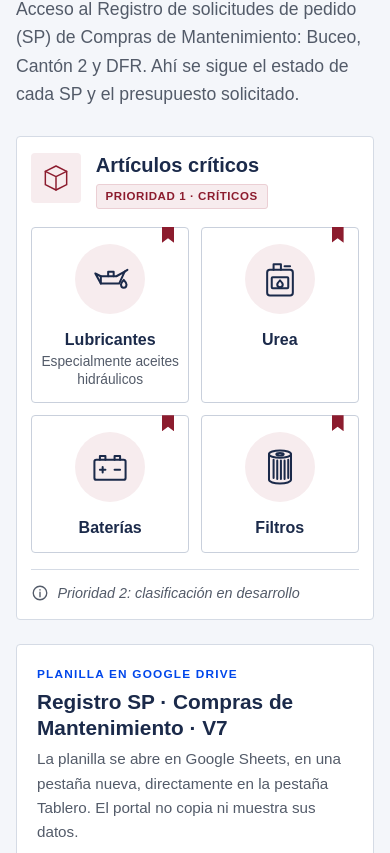
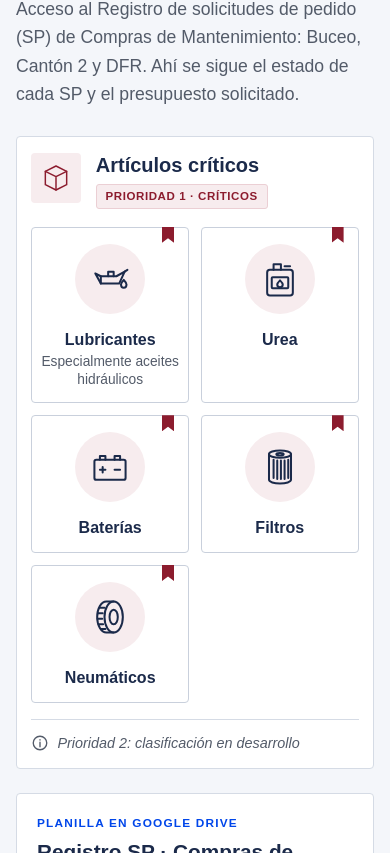
Before and after one commit to yuribiardo-UTEC/portal.comprasyalmacenes, a plain HTML site: page seguimiento.html in a window 390 px wide. Shown: the part 247-1100 px from the top of the page. Drawn offline with Linux system fonts and the light colour scheme.

Commit message:
Artículos críticos: agrega Neumáticos
Co-Authored-By: Claude Opus 5.5 <noreply@anthropic.com>
Claude-Session: https://claude.ai/code/session_017H8YQHNpZ8ZG9aQvuix6d4

```diff
--- a/assets/css/styles.css
+++ b/assets/css/styles.css
@@ -311,19 +311,20 @@ details .src { font-size: .82rem; color: var(--muted); }
 .crit__grid--4 .crit-card { flex-direction: column; text-align: center; padding: 1.2rem .8rem 1rem; }
 .crit__foot { display: flex; align-items: center; gap: .5rem; margin: 1rem 0 0; padding-top: .75rem; border-top: 1px solid var(--line); font-size: .9rem; font-style: italic; color: var(--muted); }
 .crit__foot svg { flex: 0 0 auto; width: 18px; height: 18px; color: var(--muted); }
-@media (max-width: 1100px) { .crit__grid--4 { grid-template-columns: repeat(2, minmax(0, 1fr)); } }
+.crit__grid--5 { grid-template-columns: repeat(5, minmax(0, 1fr)); gap: .85rem; }
+@media (max-width: 1100px) { .crit__grid--4 { grid-template-columns: repeat(2, minmax(0, 1fr)); } .crit__grid--5 { grid-template-columns: repeat(3, minmax(0, 1fr)); } }
 @media (max-width: 640px) {
   .crit { padding: 1rem .9rem .85rem; }
   .crit__head { align-items: flex-start; }
   .crit h2 { font-size: 1.25rem; }
   .crit__grid--2 { grid-template-columns: 1fr; }
-  .crit__grid--4 { grid-template-columns: repeat(2, minmax(0, 1fr)); gap: .75rem; }
+  .crit__grid--4, .crit__grid--5 { grid-template-columns: repeat(2, minmax(0, 1fr)); gap: .75rem; }
   .crit-card__icon { width: 70px; height: 70px; }
   .crit-card__icon svg { width: 44px; height: 44px; }
   .crit__grid--4 .crit-card { padding: 1rem .5rem .85rem; }
   .crit__grid--4 .crit-card__name { font-size: 1rem; }
 }
-@media (max-width: 360px) { .crit__grid--4 { grid-template-columns: 1fr; } }
+@media (max-width: 360px) { .crit__grid--4, .crit__grid--5 { grid-template-columns: 1fr; } }
 
 .pending { background: var(--white); border: 1px dashed #B7BECB; border-radius: var(--radius); padding: 1rem 1.25rem; color: var(--muted); }
 .pending strong { color: var(--navy); }
--- a/seguimiento.html
+++ b/seguimiento.html
@@ -66,11 +66,12 @@
               <div class="crit__title"><h2 id="crit-articulos">Artículos críticos</h2><span class="pill pill--crit">Prioridad 1 · Críticos</span></div>
             </div>
           </div>
-          <ul class="crit__grid crit__grid--4">
+          <ul class="crit__grid crit__grid--4 crit__grid--5">
             <li class="crit-card"><span class="crit-card__icon"><svg viewBox="0 0 48 48" aria-hidden="true" focusable="false" fill="none" stroke="currentColor" stroke-width="2.2" stroke-linecap="round" stroke-linejoin="round"><path d="M8 18l6 3h17l9-5-6 13H14l-6-11z"/><path d="M14 21v8M22 21V16h6v5"/><path d="M40 16l3-2"/><path d="M42 30c0 2-1.3 3.5-3 3.5S36 32 36 30s3-5 3-5 3 3 3 5z"/></svg></span><span class="crit-card__text"><span class="crit-card__name">Lubricantes</span><span class="crit-card__sub">Especialmente aceites hidráulicos</span></span></li>
             <li class="crit-card"><span class="crit-card__icon"><svg viewBox="0 0 48 48" aria-hidden="true" focusable="false" fill="none" stroke="currentColor" stroke-width="2.2" stroke-linecap="round" stroke-linejoin="round"><path d="M13 14h22a3 3 0 0 1 3 3v22a3 3 0 0 1-3 3H13a3 3 0 0 1-3-3V17a3 3 0 0 1 3-3z"/><path d="M17 14V8h8v6M29 10h6"/><rect x="15" y="22" width="18" height="12" rx="1"/><path d="M24 25.5c0 0-3 3-3 4.6a3 3 0 0 0 6 0c0-1.6-3-4.6-3-4.6z"/></svg></span><span class="crit-card__text"><span class="crit-card__name">Urea</span></span></li>
             <li class="crit-card"><span class="crit-card__icon"><svg viewBox="0 0 48 48" aria-hidden="true" focusable="false" fill="none" stroke="currentColor" stroke-width="2.2" stroke-linecap="round" stroke-linejoin="round"><rect x="7" y="16" width="34" height="22" rx="2"/><path d="M13 16v-4h6v4M29 16v-4h6v4"/><path d="M13 27h6M16 24v6M29 27h6"/></svg></span><span class="crit-card__text"><span class="crit-card__name">Baterías</span></span></li>
             <li class="crit-card"><span class="crit-card__icon"><svg viewBox="0 0 48 48" aria-hidden="true" focusable="false" fill="none" stroke="currentColor" stroke-width="2.2" stroke-linecap="round" stroke-linejoin="round"><ellipse cx="24" cy="10" rx="12" ry="4"/><path d="M12 10v28c0 2.2 5.4 4 12 4s12-1.8 12-4V10"/><ellipse cx="24" cy="10" rx="4" ry="1.4"/><path d="M17 16v20M21 17v20M25 17v20M29 17v20M33 16v20"/></svg></span><span class="crit-card__text"><span class="crit-card__name">Filtros</span></span></li>
+            <li class="crit-card"><span class="crit-card__icon"><svg viewBox="0 0 48 48" aria-hidden="true" focusable="false" fill="none" stroke="currentColor" stroke-width="2.2" stroke-linecap="round" stroke-linejoin="round"><ellipse cx="28" cy="24" rx="10" ry="17"/><ellipse cx="28" cy="24" rx="4.5" ry="8"/><path d="M28 7h-8c-5.5 0-10 7.6-10 17s4.5 17 10 17h8"/><path d="M13 14h5M11 20h5M10.5 26h5M11.5 32h5M14 37h5"/></svg></span><span class="crit-card__text"><span class="crit-card__name">Neumáticos</span></span></li>
           </ul>
           <p class="crit__foot"><svg viewBox="0 0 24 24" aria-hidden="true" focusable="false" fill="none" stroke="currentColor" stroke-width="1.8" stroke-linecap="round"><circle cx="12" cy="12" r="9"/><path d="M12 11v6M12 7.5v.5"/></svg>Prioridad 2: clasificación en desarrollo</p>
         </section>
```
